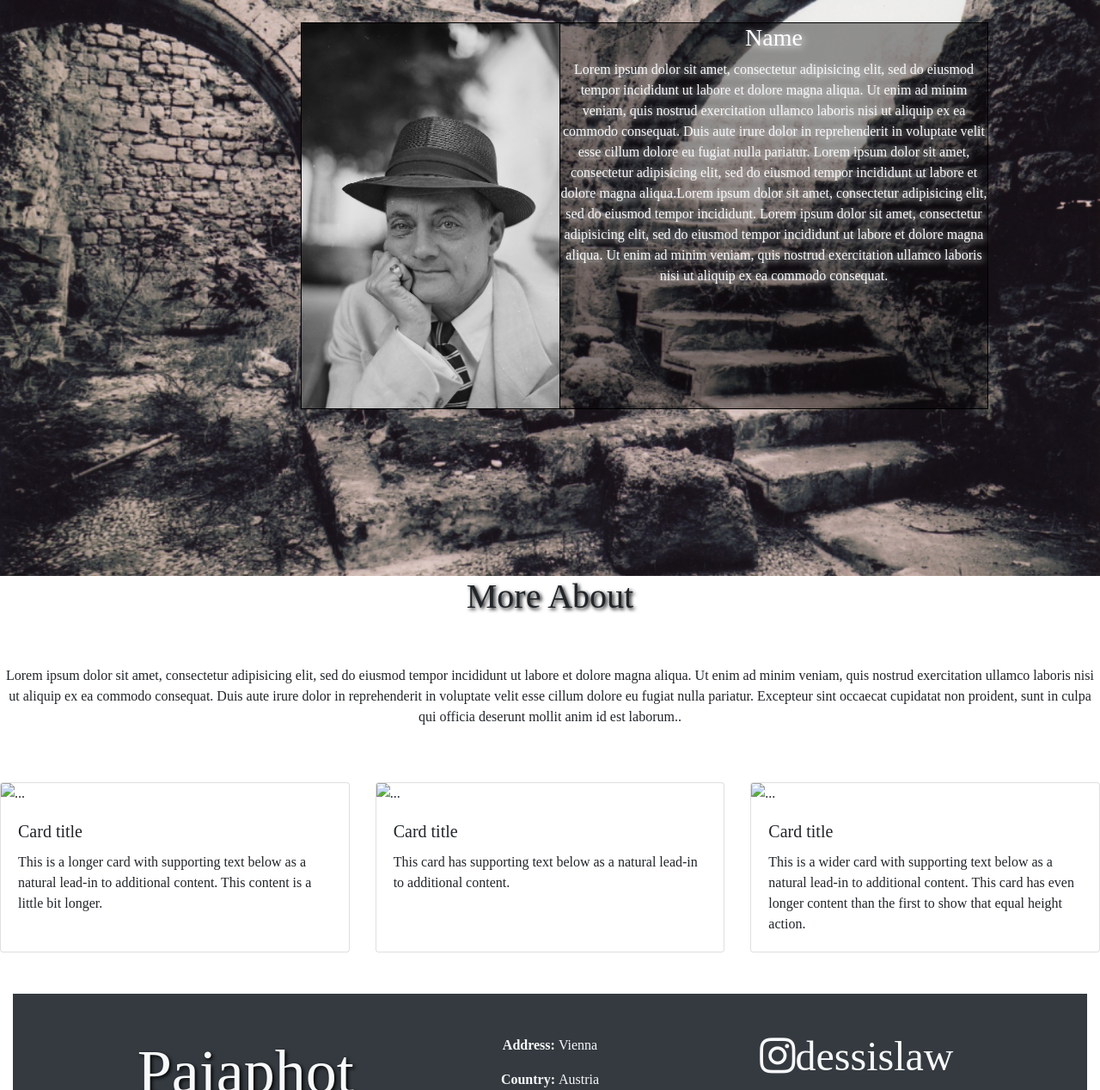
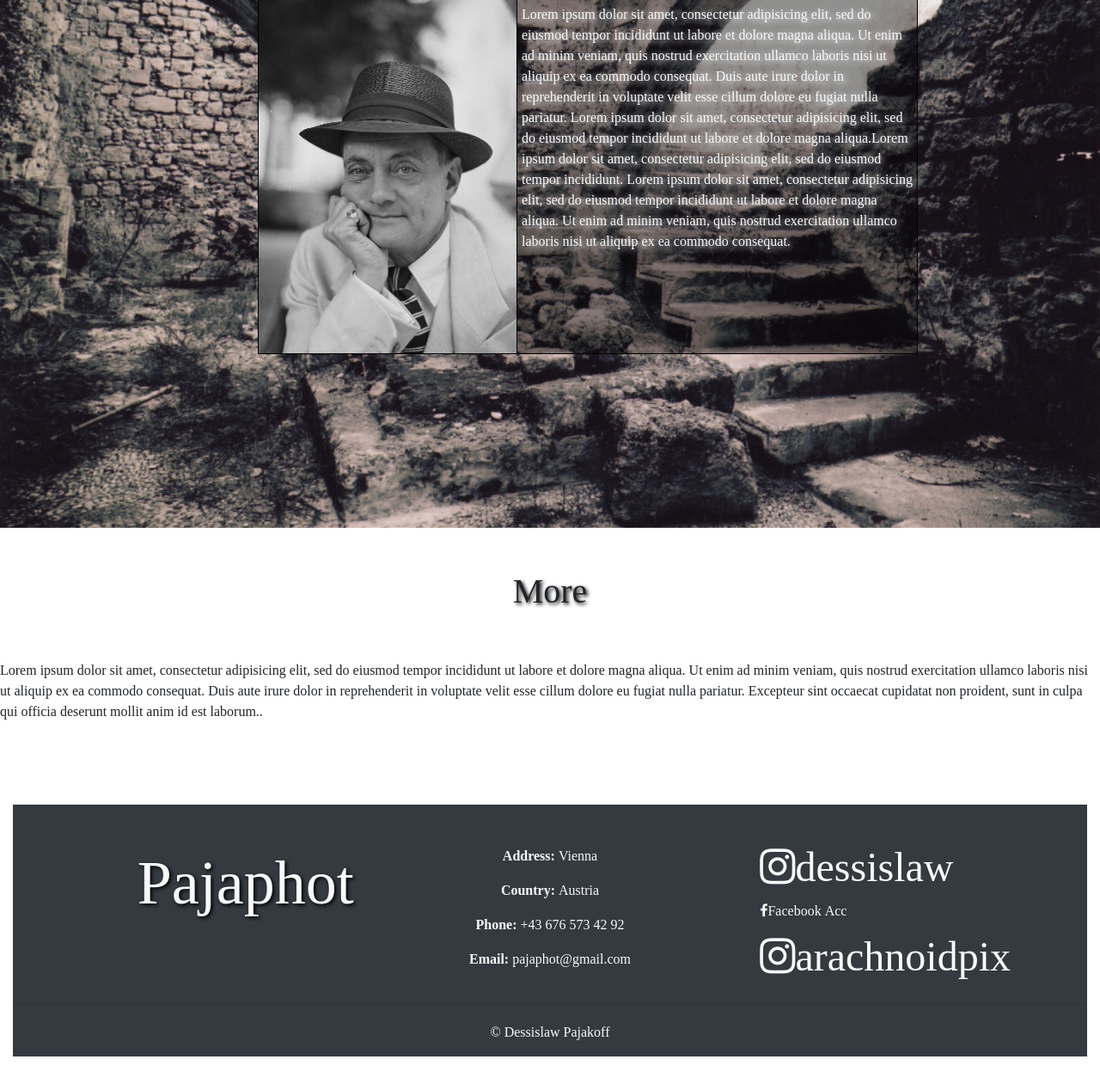
Before and after one commit to DennisPav/FSWD08-Frontend-Project-team-1, a plain HTML site: page en/about.html in a window 1280 px wide. Shown: the part 242-1510 px from the top of the page at 86% size. After the commit the page ends 1471 px from the top, so only its background shows below. Drawn offline with nearby package versions, Linux system fonts and the light colour scheme; a web font is replaced by a local one.

Commit message:
update about

```diff
--- a/css/_about.css
+++ b/css/_about.css
@@ -12,14 +12,19 @@ body, html {
 
 #wrapper {
 	display: flex;
-	width: 800px;
+	width: 60%;
 	height: 450px;
 	margin-top: 50px;
-	margin-left: 350px;
-	float: left;
+	margin-left: 300px;
 	border: 1px solid black;
 	background-color: rgba(0, 0, 0, 0.4);
-}
+	}
+/* @media screen and (max-width: 400px) {
+	#wrapper {
+		width: 30%;
+	} */
+
+
 #abouttop{
 	width: 100%;
 
@@ -36,10 +41,18 @@ body, html {
 	height: 40px;
 }
 
+#more {
+	padding-top: 50px;
+}
+
 #imagecontainer {
 	border-right: 1px solid black;
 }
 
 .texteffect {
 	text-shadow: 2px 2px 8px #FFFFFF;
+	padding-left: 5px;
 }
+
+
+/*responsive*/
--- a/en/about.html
+++ b/en/about.html
@@ -7,7 +7,6 @@
     <meta name="viewport" content="width=device-width, initial-scale=1">
     <link rel="icon" type="image/x-icon" href="favicon.ico">
     <link type="text/css" href="../css/styles.css" rel="stylesheet">
-
     <!-----------------------------------------------------------Bootstrap4 css----------------------------------------------------------------------->
     <link rel="stylesheet" href="https://stackpath.bootstrapcdn.com/bootstrap/4.3.1/css/bootstrap.min.css" integrity="sha384-ggOyR0iXCbMQv3Xipma34MD+dH/1fQ784/j6cY/iJTQUOhcWr7x9JvoRxT2MZw1T" crossorigin="anonymous">
     <!-----------------------------------------------------------Bootstrap4 js------------------------------------------------------------------------>
@@ -26,9 +25,6 @@
 
 <body>
     <div>
-        <h1 class="text-center">LOGO?</h1>
-    </div>
-    <div>
         <nav class="navbar navbar-expand-lg navbar-dark bg-dark">
             <a class="navbar-brand ml-5" href="home.html">Pajaphot</a>
             <button class="navbar-toggler" type="button" data-toggle="collapse" data-target="#navbarNavDropdown" aria-controls="navbarNavDropdown" aria-expanded="false" aria-label="Toggle navigation">
@@ -46,7 +42,7 @@
                         <a class="nav-link" href="contact.html">CONTACT</a>
                     </li>
                     <li class="nav-item dropdown dmenu">
-            <a class="nav-link dropdown-toggle" href="gallery.html" id="navbarDrop"  aria-haspopup="true" aria-expanded="false">
+                        <a class="nav-link dropdown-toggle" href="gallery.html" id="navbarDrop" aria-haspopup="true" aria-expanded="false">
                             GALLERY
                         </a>
                         <div class="dropdown-menu mt-0" aria-labelledby="navbarDropdown">
@@ -83,11 +79,11 @@
                 <img id="aboutimage" src="../img/H703026-R1-23-24.JPG" alt="aboutimg" width="200" height="350">
             </div>
             <div id="abouttext">
-                <div  class="text-white text-center texteffect" id="abouttop">
+                <div class="text-white text-center texteffect" id="abouttop">
                     <h3>Name</h3>
                 </div>
                 <div class="texteffect">
-                    <p class="text-light text-center">Lorem ipsum dolor sit amet, consectetur adipisicing elit, sed do eiusmod
+                    <p class="text-light text-left">Lorem ipsum dolor sit amet, consectetur adipisicing elit, sed do eiusmod
                         tempor incididunt ut labore et dolore magna aliqua. Ut enim ad minim veniam,
                         quis nostrud exercitation ullamco laboris nisi ut aliquip ex ea commodo
                         consequat. Duis aute irure dolor in reprehenderit in voluptate velit esse
@@ -100,44 +96,21 @@
             </div>
         </div>
     </div>
+    <div class="nicepg">
         <div>
-        <h1 class="text-center">More About</h1>
-        <p class="py-5 text-center">Lorem ipsum dolor sit amet, consectetur adipisicing elit, sed do eiusmod
+            <h1 id="more" class="text-center">More</h1>
+            <p class="py-5 text-left">Lorem ipsum dolor sit amet, consectetur adipisicing elit, sed do eiusmod
                 tempor incididunt ut labore et dolore magna aliqua. Ut enim ad minim veniam,
                 quis nostrud exercitation ullamco laboris nisi ut aliquip ex ea commodo
                 consequat. Duis aute irure dolor in reprehenderit in voluptate velit esse
                 cillum dolore eu fugiat nulla pariatur. Excepteur sint occaecat cupidatat non
                 proident, sunt in culpa qui officia deserunt mollit anim id est laborum..</p>
         </div>
-    <div class="card-deck">
-  <div class="card">
-    <img src="..." class="card-img-top" alt="...">
-    <div class="card-body">
-      <h5 class="card-title">Card title</h5>
-      <p class="card-text">This is a longer card with supporting text below as a natural lead-in to additional content. This content is a little bit longer.</p>
-          </div>
-  </div>
-  <div class="card">
-    <img src="..." class="card-img-top" alt="...">
-    <div class="card-body">
-      <h5 class="card-title">Card title</h5>
-      <p class="card-text">This card has supporting text below as a natural lead-in to additional content.</p>
-          </div>
-  </div>
-  <div class="card">
-    <img src="..." class="card-img-top" alt="...">
-    <div class="card-body">
-      <h5 class="card-title">Card title</h5>
-      <p class="card-text">This is a wider card with supporting text below as a natural lead-in to additional content. This card has even longer content than the first to show that equal height action.</p>
-          </div>
-  </div>
-</div>
         <div class="container-fluid">
             <div class="jumbotron-fluid text-light bg-dark mt-5">
                 <div class="row">
                     <div class="col-md-4 mt-5">
                         <h1 class="display-3 text-right">Pajaphot</h1>
-
                     </div>
                     <div class="col-md-4 text-center mt-5">
                         <p><b>Address: </b>Vienna</p>
@@ -155,7 +128,8 @@
                 <div class="row">
                     <div class="col-md-12 mt-1">
                         <p class="text-center">&copy Dessislaw Pajakoff</p>
-
+                    </div>
+                </div>
             </div>
         </div>
     </div>
```
Lines whose indentation alone changed are shown as unchanged.
